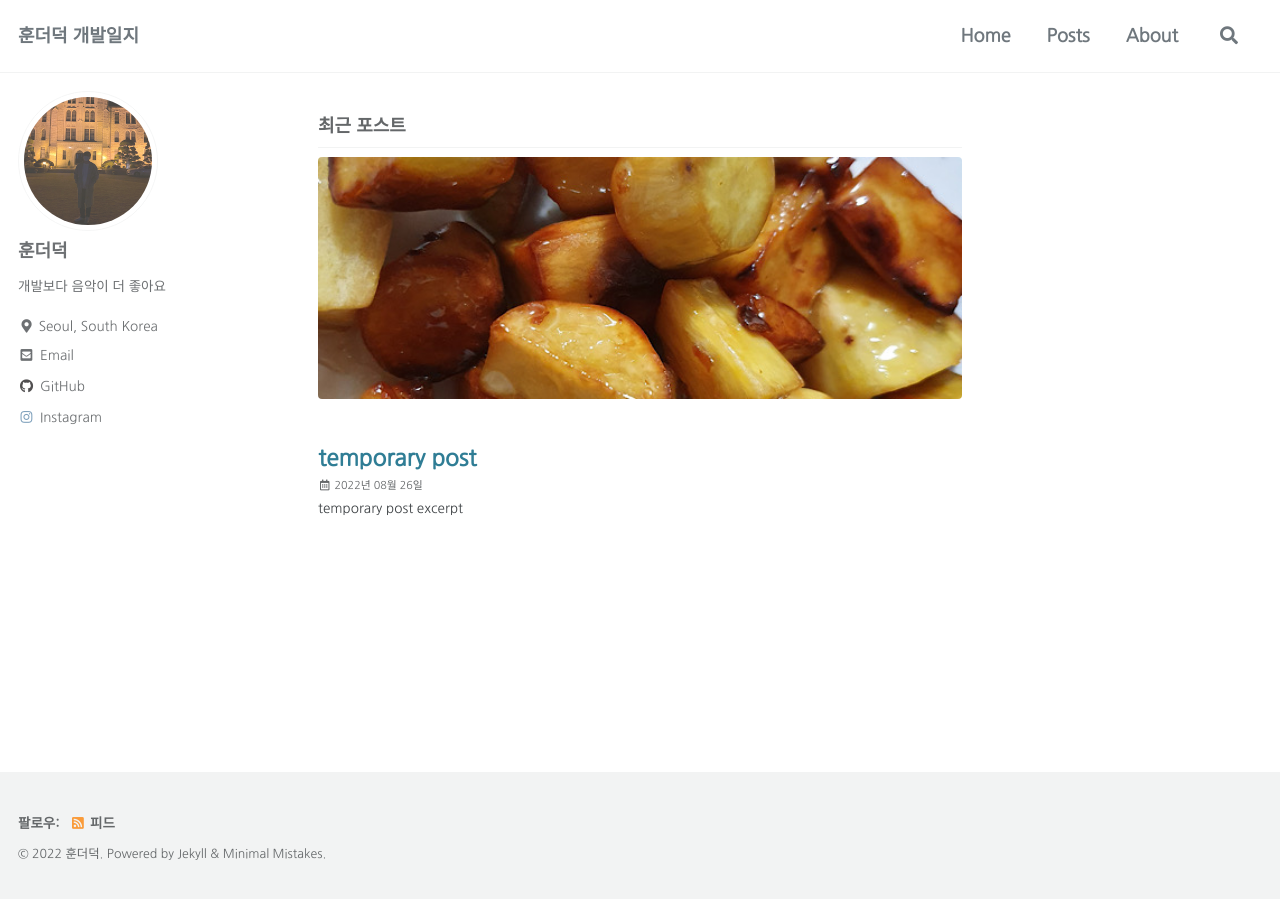
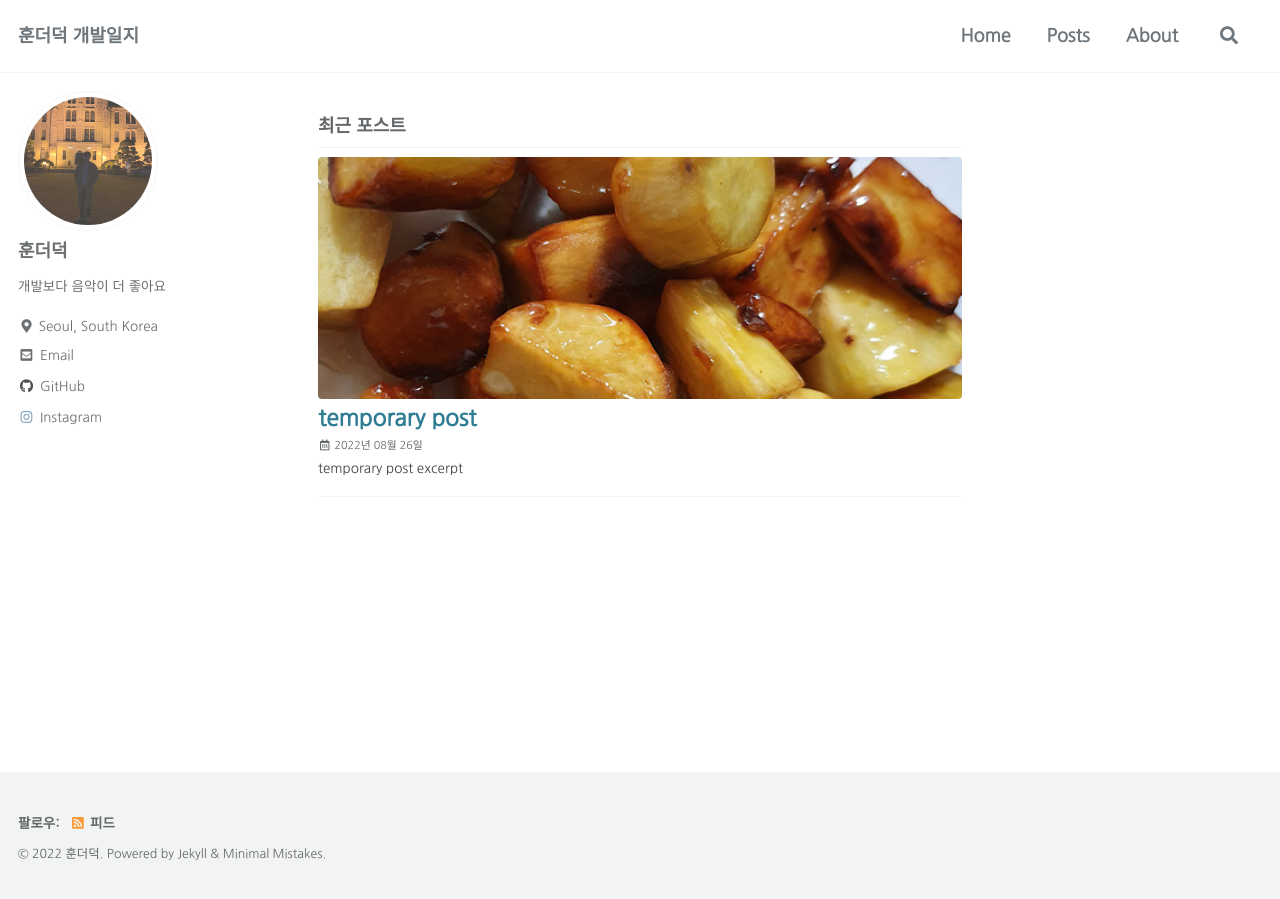
Before and after one commit to lovelyoverflow/lovelyoverflow.github.io, a Jekyll site: the page built from index.html, in a window 1280 px wide. Built offline with Jekyll 4.4.1, drawn with Linux system fonts in a browser that asks for light colours; cached includes are drawn as plain includes; some web fonts are replaced; the list of posts is cut into pages by our own code.

Commit message:
teaser title 여백 조정

```diff
--- a/_includes/archive-single.html
+++ b/_includes/archive-single.html
@@ -17,7 +17,7 @@
         <img src="{{ teaser | relative_url }}" alt="">
       </div>
     {% endif %}
-    <h2 class="archive__item-title no_toc" itemprop="headline">
+    <h2 class="archive__item-title no_toc" itemprop="headline" style="margin-top: 5px">
       {% if post.link %}
         <a href="{{ post.link }}">{{ title }}</a> <a href="{{ post.url | relative_url }}" rel="permalink"><i class="fas fa-link" aria-hidden="true" title="permalink"></i><span class="sr-only">Permalink</span></a>
       {% else %}
@@ -29,5 +29,6 @@
         <p class="page__meta"><i class="far fa-fw fa-calendar-alt" aria-hidden="true"></i> {{ post.date | date: "%Y년 %m월 %d일" }}</p>
     {% endif %}
     {% if post.excerpt %}<p class="archive__item-excerpt" itemprop="description">{{ post.excerpt | markdownify | strip_html | truncate: 160 }}</p>{% endif %}
+    <hr>
   </article>
 </div>
```
